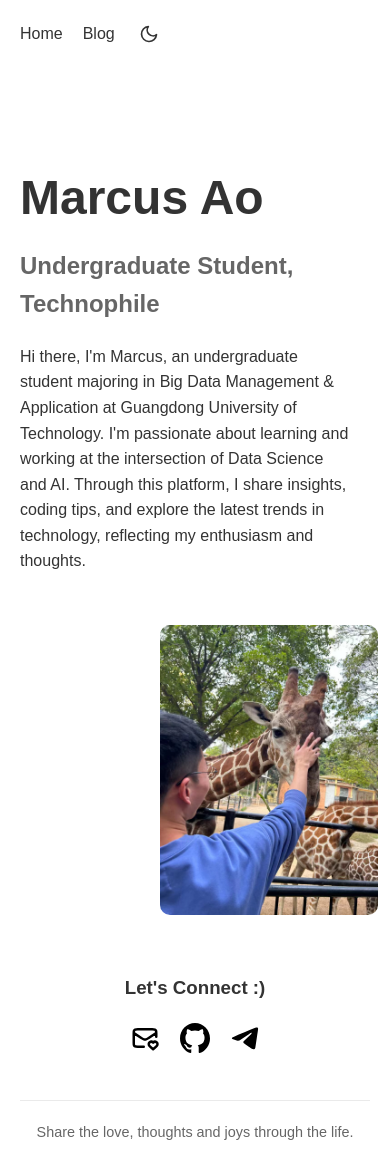
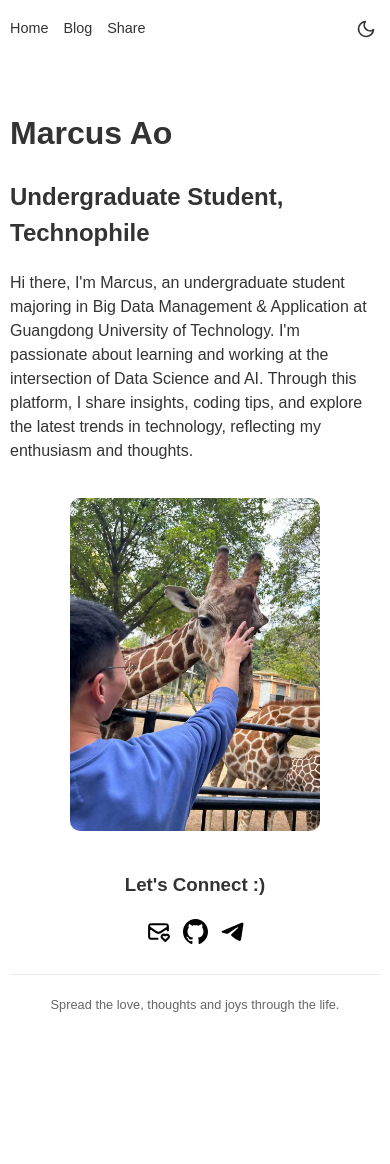
Before and after one commit to marcus-ao/marcus-ao, a Next.js app: page / in a window 390 px wide. After the commit the page ends 1015 px from the top, so only its background shows below. Built offline with nearby package versions, Linux system fonts and the light colour scheme.

Commit message:
Recent changes of new Share part.

```diff
--- a/app/blog/page.tsx
+++ b/app/blog/page.tsx
@@ -124,7 +124,7 @@ export default function Blog() {
       <button
         className={`scroll-to-top ${showScrollTop ? 'visible' : ''}`}
         onClick={scrollToTop}
-        aria-label="回到顶部"
+        aria-label="Back to the top"
       >
         <svg
           xmlns="http://www.w3.org/2000/svg"
--- a/app/context/theme-toggle.tsx
+++ b/app/context/theme-toggle.tsx
@@ -19,7 +19,7 @@ export default function ThemeToggle() {
     <button
       onClick={toggleTheme}
       className="theme-toggle"
-      title={theme === 'light' ? '夜间模式' : '日间模式'}
+      title={theme === 'light' ? 'Dark Mode' : 'Light Mode'}
     >
       {theme === 'light' ? (
         <svg xmlns="http://www.w3.org/2000/svg" width="20" height="20" viewBox="0 0 24 24" fill="none" stroke="currentColor" strokeWidth="2" strokeLinecap="round" strokeLinejoin="round">
--- a/app/globals.css
+++ b/app/globals.css
@@ -29,25 +29,35 @@
 body {
   font-family: Arial, sans-serif;
   line-height: 1.6;
-  margin: 0;
-  padding: 0 20px;
+  margin: 0 auto;
+  padding: 0;
   max-width: 1200px;
-  margin: 0 auto;
   min-height: 100vh;
   display: flex;
   flex-direction: column;
   background-color: var(--background);
   color: var(--foreground);
   transition: background-color 0.3s ease, color 0.3s ease;
+  box-sizing: border-box;
+  overflow-x: hidden;
+}
+
+header, main, footer {
+  width: 100%;
+  padding-left: 20px;
+  padding-right: 20px;
+  box-sizing: border-box;
 }
 
 header {
-  padding: 20px 0;
+  padding-top: 20px;
+  padding-bottom: 20px;
 }
 
 nav {
   display: flex;
   align-items: center;
+  flex-wrap: wrap;
 }
 
 .nav-link {
@@ -55,6 +65,7 @@ nav {
   text-decoration: none;
   color: var(--foreground);
   transition: color 0.3s ease;
+  white-space: nowrap;
 }
 
 nav a:hover {
@@ -72,6 +83,7 @@ nav a:hover {
   padding: 0.25rem;
   border-radius: 50%;
   transition: background-color 0.2s ease;
+  margin-left: auto;
 }
 
 .theme-toggle:hover {
@@ -83,54 +95,165 @@ nav a:hover {
   height: 20px;
 }
 
-.theme-toggle-placeholder {
-  display: inline-block;
-  margin-left: 10px;
+main {
+  margin-top: -30px;
+  flex: 1;
 }
 
-main {
+.blog-container {
+  display: block;
+  width: 100%;
+}
+
+.blog-header {
+  margin-bottom: 30px;
+  text-align: left;
+  width: 100%;
+}
+
+.blog-header h1 {
+  font-size: 2.5rem;
+  margin-bottom: 10px;
+  color: var(--foreground);
+}
+
+.blog-intro {
+  font-size: 1.1rem;
+  max-width: 800px;
+  margin: 0 auto 40px auto;
+  color: var(--muted-foreground);
+  text-align: center;
+}
+
+.blog-grid {
   display: flex;
-  flex-wrap: wrap;
-  justify-content: flex-start;
-  align-items: flex-start;
-  margin-top: 60px;
-  flex: 1;
+  flex-direction: column;
+  gap: 40px;
+  width: 100%;
+}
+
+.blog-post {
+  border-bottom: 1px solid var(--border, #eaeaea);
+  padding-bottom: 30px;
+  cursor: pointer;
+  transition: transform 0.3s ease, box-shadow 0.3s ease;
+  width: 100%;
+}
+
+.blog-post:last-child {
+  border-bottom: none;
+}
+
+.blog-post.hovered {
+  transform: translateY(-5px);
+}
+
+.post-image-container {
+  width: 100%;
+  height: 300px;
+  overflow: hidden;
+  border-radius: 8px;
+  margin-bottom: 15px;
+  background-color: var(--accent);
+}
+
+.post-image {
+  width: 100%;
+  height: 100%;
+  object-fit: cover;
+  transition: transform 0.5s ease;
+}
+
+.blog-post:hover .post-image {
+  transform: scale(1.03);
+}
+
+.post-content h2 {
+  font-size: 1.5rem;
+  margin-top: 0;
+  margin-bottom: 10px;
+  color: var(--foreground);
+  transition: color 0.2s ease;
+}
+
+.post-description {
+  margin-bottom: 10px;
+  color: var(--muted-foreground);
+  line-height: 1.6;
+}
+
+.post-date {
+  display: block;
+  font-size: 0.9rem;
+  color: var(--muted-foreground);
+  opacity: 0.7;
+}
+
+.blog-footer {
+  margin-top: 50px;
+  text-align: center;
+  padding-top: 20px;
+  padding-bottom: 20px;
+  width: 100%;
+}
+
+.scroll-to-top {
+  position: fixed;
+  right: 30px;
+  bottom: 30px;
+  width: 40px;
+  height: 40px;
+  background-color: var(--background);
+  color: var(--foreground);
+  border: 1px solid var(--border);
+  border-radius: 50%;
+  display: flex;
+  align-items: center;
+  justify-content: center;
+  cursor: pointer;
+  opacity: 0;
+  visibility: hidden;
+  transition: opacity 0.3s ease, visibility 0.3s ease, transform 0.3s ease, box-shadow 0.3s ease;
+  z-index: 1000;
+  box-shadow: 0 2px 6px rgba(0, 0, 0, 0.1);
+}
+
+.scroll-to-top:hover {
+  transform: translateY(-3px);
+  box-shadow: 0 4px 8px rgba(0, 0, 0, 0.15);
+}
+
+.scroll-to-top.visible {
+  opacity: 1;
+  visibility: visible;
+}
+
+[data-theme="dark"] .scroll-to-top {
+  background-color: var(--background);
+  color: var(--foreground);
+  box-shadow: 0 2px 6px rgba(0, 0, 0, 0.3);
 }
 
 .content {
   flex: 1;
-  min-width: 300px;
-  max-width: 600px;
-  margin-right: 20px;
-}
-
-h1 {
-  font-size: 3rem;
-  margin-bottom: 10px;
-  color: var(--foreground);
-}
-
-h2 {
-  font-size: 1.5rem;
-  color: var(--muted-foreground);
-  margin-top: 0;
-  margin-bottom: 20px;
+  min-width: 0;
 }
 
 .image-container {
-  margin-left: 140px;
-  margin-top: 35px;
+  margin: 35px auto 0 auto;
+  text-align: center;
+  max-width: 250px;
 }
 
 .profile-image {
-  max-width: 250px;
-  height: 290px;
+  max-width: 100%;
+  height: auto;
   border-radius: 10px;
+  display: block;
 }
 
 footer {
   margin-top: auto;
-  padding-bottom: 20px;
 }
 
 .social-links {
@@ -147,6 +270,7 @@ footer {
 .social-links a {
   margin: 0 10px;
   text-decoration: none;
+  display: inline-block;
 }
 
 .social-links img {
@@ -154,6 +278,7 @@ footer {
   height: 30px;
   margin: 0;
   filter: var(--img-filter, none);
+  vertical-align: middle;
 }
 
 [data-theme='dark'] .social-links img {
@@ -186,6 +311,8 @@ footer {
   justify-content: center;
   align-items: center;
   z-index: 1000;
+  padding: 15px;
+  box-sizing: border-box;
 }
 
 .email-info-box {
@@ -193,9 +320,10 @@ footer {
   padding: 24px;
   border-radius: 12px;
   box-shadow: 0 4px 20px rgba(0, 0, 0, 0.15);
-  width: 400px;
-  max-width: 90%;
+  width: 100%;
+  max-width: 400px;
   text-align: center;
+  box-sizing: border-box;
 }
 
 .email-address-container {
@@ -212,6 +340,8 @@ footer {
   background-color: var(--email-address-bg);
   border-radius: 6px;
   margin: 0;
+  display: block;
+  text-align: left;
 }
 
 .copy-button {
@@ -264,95 +394,22 @@ footer {
   transform: translateY(1px);
 }
 
-.blog-container {
-  max-width: 1200px;
-  margin: 0 auto;
-  padding: 20px;
+@media (max-width: 768px) {
+  header, main, footer {
+    padding-left: 15px;
+    padding-right: 15px;
   }
 
-.blog-header {
-  margin-bottom: 40px;
-  text-align: center;
+  main {
+    margin-top: 40px;
   }
 
   .blog-header h1 {
-  font-size: 2.5rem;
-  margin-bottom: 10px;
-  color: var(--foreground);
+    font-size: 2rem;
   }
 
   .blog-intro {
-  font-size: 1.1rem;
-  max-width: 800px;
-  margin: 0 auto;
-  color: var(--muted-foreground);
-}
-
-.blog-grid {
-  display: flex;
-  flex-direction: column;
-  gap: 40px;
-}
-
-.blog-post {
-  border-bottom: 1px solid var(--border, #eaeaea);
-  padding-bottom: 30px;
-  cursor: pointer;
-  transition: transform 0.3s ease, box-shadow 0.3s ease;
-}
-
-.blog-post.hovered {
-  transform: translateY(-5px);
-}
-
-.post-image-container {
-  width: 100%;
-  height: 300px;
-  overflow: hidden;
-  border-radius: 8px;
-  margin-bottom: 15px;
-}
-
-.post-image {
-  width: 100%;
-  height: 100%;
-  object-fit: cover;
-  transition: transform 0.5s ease;
-}
-
-.blog-post:hover .post-image {
-  transform: scale(1.03);
-}
-
-.post-content h2 {
-  font-size: 1.5rem;
-  margin-bottom: 10px;
-  color: var(--foreground);
-  transition: color 0.2s ease;
-}
-
-.post-description {
-  margin-bottom: 10px;
-  color: var(--muted-foreground);
-  line-height: 1.6;
-}
-
-.post-date {
-  display: block;
-  font-size: 0.9rem;
-  color: var(--muted-foreground);
-  opacity: 0.7;
-}
-
-.blog-footer {
-  margin-top: 50px;
-  text-align: center;
-  padding: 20px 0;
-}
-
-@media (max-width: 768px) {
-  .blog-header h1 {
-    font-size: 2rem;
+    font-size: 1rem;
   }
 
   .post-image-container {
@@ -362,15 +419,72 @@ footer {
   .post-content h2 {
     font-size: 1.3rem;
   }
+
+  .scroll-to-top {
+    right: 20px;
+    bottom: 20px;
+    width: 35px;
+    height: 35px;
+  }
+
+  .social-links a {
+      margin: 0 8px;
+  }
+
+  .social-links img {
+      width: 28px;
+      height: 28px;
+  }
+
+   .email-info-box {
+      padding: 20px;
+   }
+
+   .email-address {
+       font-size: 1rem;
+   }
+
+   .ok-button {
+       padding: 8px 30px;
+       font-size: 0.9rem;
+   }
 }
 
 @media (max-width: 480px) {
-  .blog-container {
-    padding: 15px;
+  body {
+      line-height: 1.5;
   }
 
-  .post-image-container {
-    height: 200px;
+  header, main, footer {
+    padding-left: 10px;
+    padding-right: 10px;
+  }
+
+  header {
+    padding-top: 15px;
+    padding-bottom: 15px;
+  }
+
+  main {
+    margin-top: 30px;
+  }
+
+  .nav-link {
+    margin-right: 15px;
+    font-size: 0.9rem;
+  }
+
+  .blog-header {
+      margin-bottom: 30px;
+  }
+
+  .blog-header h1 {
+    font-size: 1.8rem;
+  }
+
+   .blog-intro {
+    font-size: 0.9rem;
+    margin-bottom: 30px;
   }
 
   .blog-grid {
@@ -380,50 +494,63 @@ footer {
   .blog-post {
     padding-bottom: 25px;
   }
+
+  .post-image-container {
+    height: 200px;
+    border-radius: 6px;
+  }
+
+  .post-content h2 {
+    font-size: 1.2rem;
+  }
+
+  .post-description {
+      font-size: 0.9rem;
+  }
+
+  .post-date {
+      font-size: 0.8rem;
   }
 
   .scroll-to-top {
-  position: fixed;
-  right: 30px;
-  bottom: 30px;
-  width: 40px;
-  height: 40px;
-  background-color: var(--background);
-  color: var(--foreground);
-  border: 1px solid var(--border);
-  border-radius: 50%;
-  display: flex;
-  align-items: center;
-  justify-content: center;
-  cursor: pointer;
-  opacity: 0;
-  visibility: hidden;
-  transition: opacity 0.3s ease, visibility 0.3s ease, transform 0.3s ease, box-shadow 0.3s ease;
-  z-index: 1000;
-  box-shadow: 0 2px 6px rgba(0, 0, 0, 0.1);
+    right: 15px;
+    bottom: 15px;
   }
 
-.scroll-to-top:hover {
-  transform: translateY(-3px);
-  box-shadow: 0 4px 8px rgba(0, 0, 0, 0.15);
+  .social-links {
+      margin-top: 40px;
+      margin-bottom: 30px;
   }
 
-.scroll-to-top.visible {
-  opacity: 1;
-  visibility: visible;
+  .social-links a {
+      margin: 0 6px;
   }
 
-[data-theme="dark"] .scroll-to-top {
-  background-color: var(--background);
-  color: var(--foreground);
-  box-shadow: 0 2px 6px rgba(0, 0, 0, 0.3);
+  .social-links img {
+      width: 25px;
+      height: 25px;
   }
 
-@media (max-width: 768px) {
-  .scroll-to-top {
-    right: 20px;
-    bottom: 20px;
-    width: 35px;
-    height: 35px;
+  .caption {
+      font-size: 0.8rem;
+  }
+
+   .email-info-box {
+      padding: 15px;
+   }
+
+   .email-address {
+       font-size: 0.9rem;
+       padding-right: 35px;
+   }
+
+   .copy-button svg {
+       width: 16px;
+       height: 16px;
+   }
+
+   .ok-button {
+       padding: 8px 25px;
+       font-size: 0.85rem;
    }
 }
--- a/app/layout.tsx
+++ b/app/layout.tsx
@@ -4,7 +4,7 @@ import type { Metadata } from 'next'
 import ThemeToggle from './context/theme-toggle'
 import { Analytics } from '@vercel/analytics/react'
 const profileData = {
-  navItems: ["Home", "Blog"],
+  navItems: ["Home", "Blog", "Share"],
 };
 
 export const metadata: Metadata = {
@@ -36,8 +36,20 @@ export default function RootLayout({
   children: React.ReactNode
 }) {
   return (
-    <html lang="en">
+    <html lang="en" suppressHydrationWarning>
       <body>
+        <script
+          dangerouslySetInnerHTML={{
+            __html: `
+                let theme = localStorage.getItem('theme');
+                if (!theme) {
+                  const prefersDark = window.matchMedia('(prefers-color-scheme: dark)').matches;
+                  theme = prefersDark ? 'dark' : 'light';
+                }
+                document.documentElement.setAttribute('data-theme', theme || 'light');
+            `,
+          }}
+        />
         <ThemeProvider>
           <header>
             <nav>
--- a/app/page.tsx
+++ b/app/page.tsx
@@ -7,7 +7,7 @@ const profileData = {
   title: "Undergraduate Student, Technophile",
   bio: "Hi there, I'm Marcus, an undergraduate student majoring in Big Data Management & Application at Guangdong University of Technology. I'm passionate about learning and working at the intersection of Data Science and AI. Through this platform, I share insights, coding tips, and explore the latest trends in technology, reflecting my enthusiasm and thoughts.",
   image: "/marcusao.jpg",
-  caption: "Share the love, thoughts and joys through the life.",
+  caption: "Spread the love, thoughts and joys through the life.",
   socialLinks: [
     { name: "Email", icon: "/mail.svg", email: "h8_you@marcusao.com" },
     { name: "GitHub", icon: "/github.svg", url: "https://github.com/marcus-ao" },
@@ -52,7 +52,7 @@ export default function Home() {
           setTimeout(() => setCopySuccess(false), 2000);
         })
         .catch(err => {
-          console.error('无法复制到剪贴板: ', err);
+          console.error('Unable to copy to the clipboard: ', err);
           fallbackCopyToClipboard();
         });
     } else {
@@ -87,11 +87,11 @@ export default function Home() {
         setCopySuccess(true);
         setTimeout(() => setCopySuccess(false), 2000);
       } else {
-        alert("复制失败，请手动复制");
+        alert("Copy failed, please copy manually.");
       }
     } catch (err) {
-      console.error('回退复制方法也失败了:', err);
-      alert("无法复制，请手动选择并复制邮箱地址");
+      console.error('The fallback copy method also failed: ', err);
+      alert("Copy failed, please select and copy the email address manually.");
     }
   };
 
@@ -136,13 +136,13 @@ export default function Home() {
       {showEmailInfo && (
         <div className="email-info-overlay">
           <div className="email-info-box">
-          <p style={{ fontWeight: 'bold' }}>我的邮箱地址</p>
+          <p style={{ fontWeight: 'bold' }}>My Email Address</p>
             <div className="email-address-container">
               <p className="email-address">{emailAddress}</p>
               <button
                 className="copy-button"
                 onClick={copyToClipboard}
-                title="复制"
+                title="Copy"
               >
                 {copySuccess ? (
                   <svg xmlns="http://www.w3.org/2000/svg" width="20" height="20" viewBox="0 0 24 24" fill="none" stroke="currentColor" strokeWidth="2" strokeLinecap="round" strokeLinejoin="round">
@@ -156,7 +156,7 @@ export default function Home() {
                 )}
               </button>
             </div>
-            <button className="ok-button" onClick={closeEmailInfo}>好的</button>
+            <button className="ok-button" onClick={closeEmailInfo}>Fine</button>
           </div>
         </div>
       )}
```
Also changed, not shown: app/share/page.tsx (added, +131 -0 lines). Lines whose indentation alone changed are shown as unchanged.
